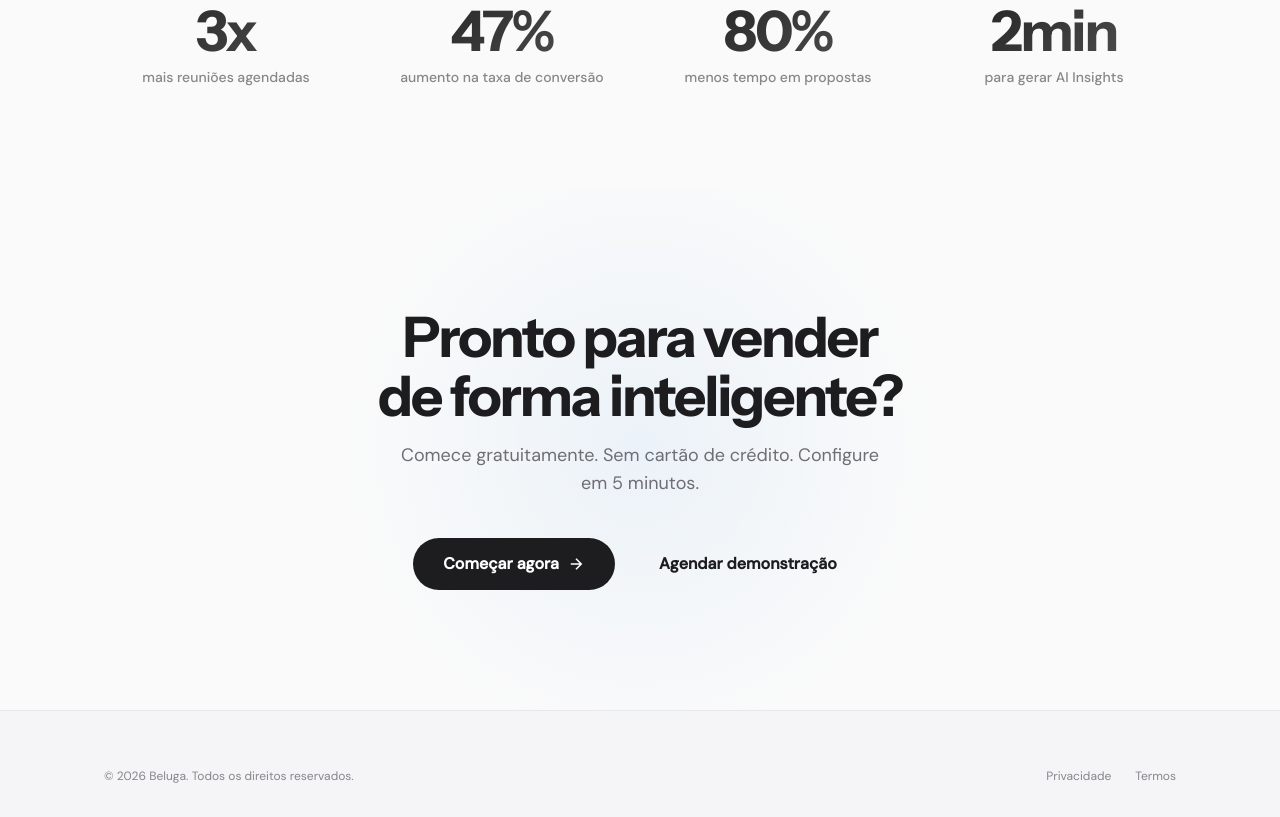
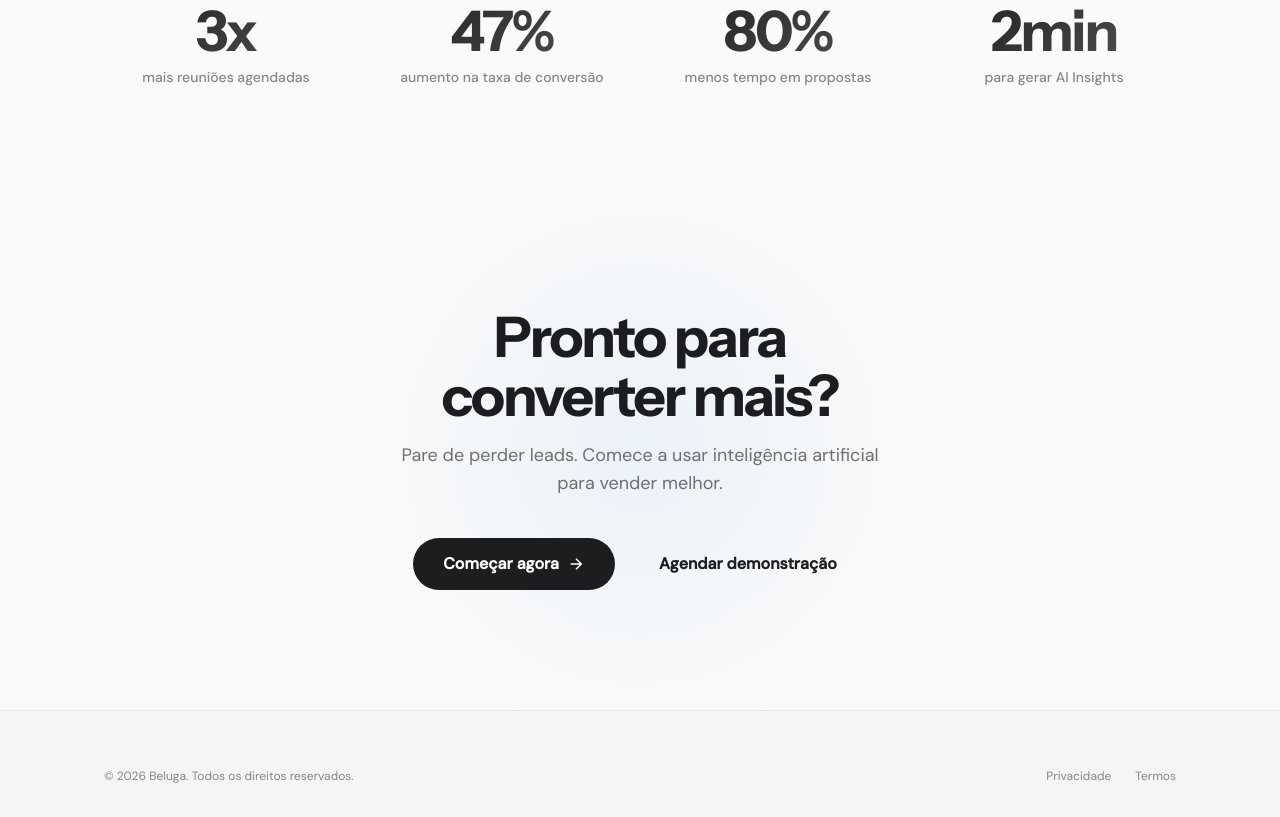
Before and after one commit to josesalas7/beluga_landing_page, a plain HTML site: page index.html in a window 1280 px wide. Shown: the part 4217-5034 px from the top of the page. Drawn offline with Linux system fonts and the light colour scheme; a web font is replaced by a local one.

Commit message:
Update index.html

```diff
--- a/index.html
+++ b/index.html
@@ -968,8 +968,8 @@
   <!-- CTA -->
   <section class="cta-section" id="contato">
     <div class="container">
-      <h2 class="reveal">Pronto para vender<br>de forma inteligente?</h2>
-      <p class="reveal">Comece gratuitamente. Sem cartão de crédito. Configure em 5 minutos.</p>
+      <h2 class="reveal">Pronto para <br>converter mais?</h2>
+      <p class="reveal">Pare de perder leads. Comece a usar inteligência artificial para vender melhor.</p>
       <div class="hero-actions reveal">
         <a href="#" class="btn-primary">
           Começar agora
```
